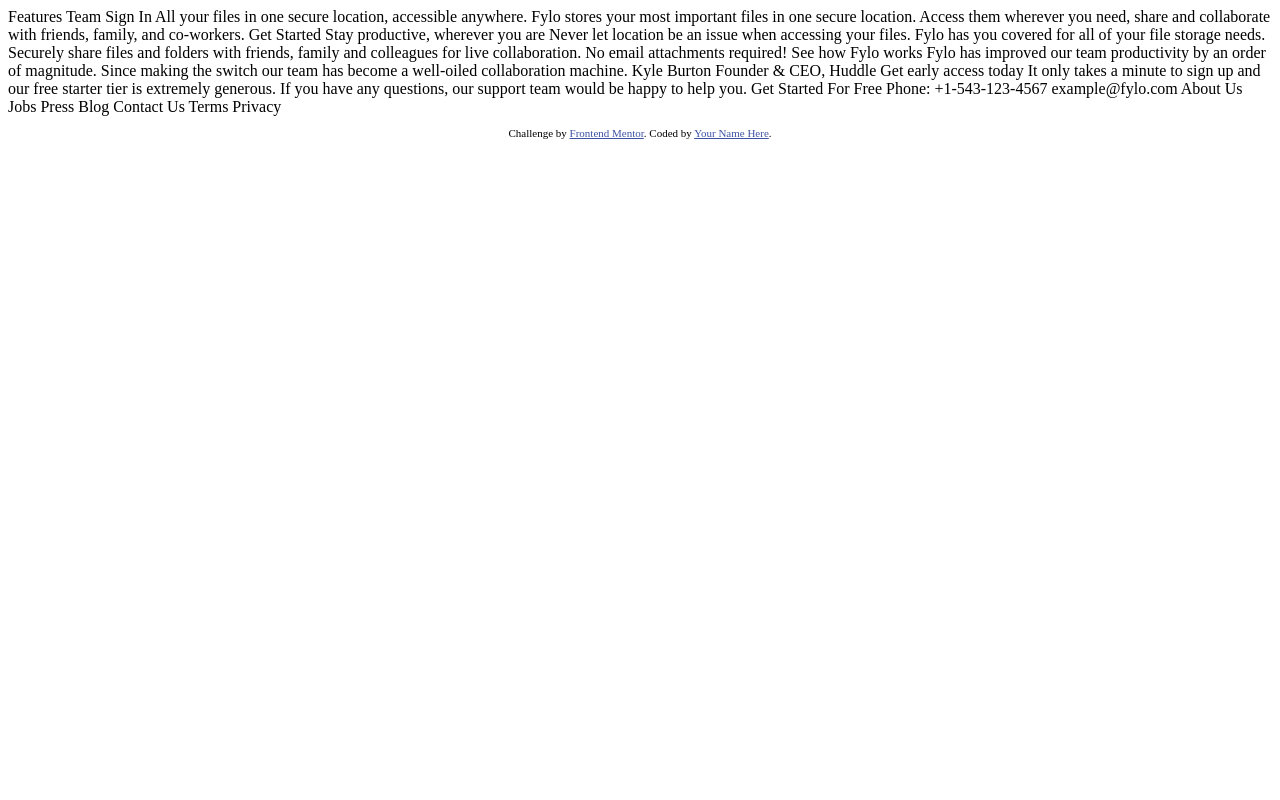
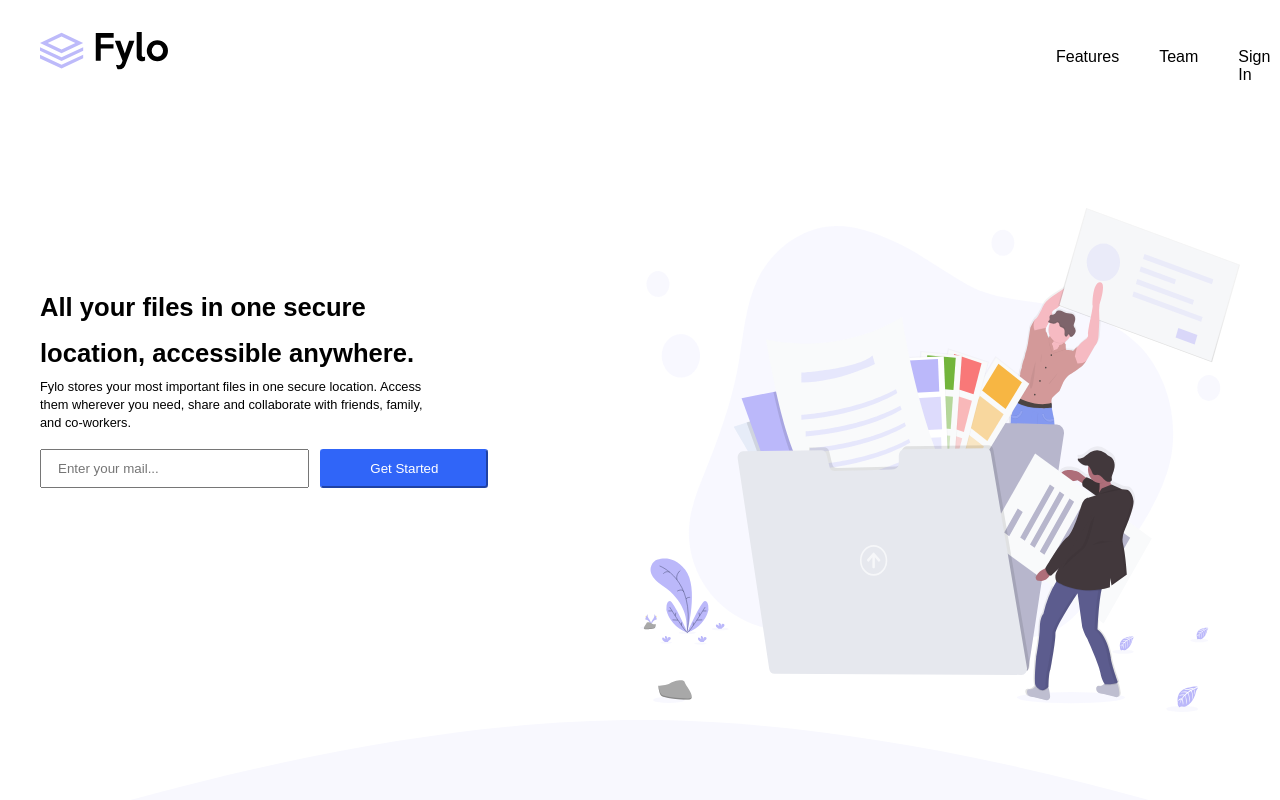
Before and after one commit to NjezeOj/fylo-landing-page-with-two-column-layout-master, a plain HTML site: page index.html in a window 1280 px wide. Shown: the top 800 px of the page. Drawn offline with Linux system fonts and the light colour scheme.

Commit message:
HTML and CSS code modified

```diff
--- /dev/null
+++ b/css/index.css
@@ -0,0 +1,92 @@
+body{
+    font-family: 'Raleway', sans-serif;
+    margin-top: 2rem;
+    background-image: url("../images/bg-curve-desktop.svg");
+    background-repeat: no-repeat;
+    background-size: 300% 130%;  /*width height*/
+    background-position: -80rem 45rem;/*horizontal vertical*/
+    height: 100vh;
+}
+
+.container{
+    display: flex;
+    flex-direction: column;
+
+}
+
+nav{
+    display: flex;
+    flex-direction: row;
+    margin-left: 2rem;
+    margin-right: 2rem;
+}
+
+.nav-logo{
+    width: 8rem;
+}
+
+.nav-links{
+    display: flex;
+    flex-direction: row;
+    margin-left: 53rem;
+}
+
+/*All your files in one secure*/
+
+.div1{
+    background-image: url("../images/illustration-1.svg");
+    background-repeat: no-repeat;
+    margin-top: 5rem;
+    background-size: 50% 90%; /*width height*/
+    background-position: right;
+    height: 70vh;
+    margin-left: 2rem;
+    margin-right: 2rem;
+}
+
+.child-div1{
+    padding-top:6rem;
+    font-size: 0.8rem;
+}
+
+.div-1p{
+    line-height: 0.3rem;
+    font-size: 0.8rem;
+}
+
+.child-div1>form{
+    margin-top: 1.5rem;
+
+}
+
+.searchbar1{
+    width: 16.8rem;
+    padding: 0.6rem 0rem 0.6rem 1rem;
+}
+
+.submit1{
+    margin-left: 0.5rem;
+    padding: 0.6rem 0rem 0.6rem 0rem;
+    width: 10.5rem;
+    background-color: hsl(224, 93%, 58%);
+    border-radius: 0.2rem;
+    color: white;
+    border-color: hsl(224, 93%, 58%);;
+}
+
+/*Stay Productive*/
+
+.div2{
+    margin: 20rem 2rem 0rem 2rem;
+}
+
+.div2-h1{
+    :40rem;
+
+}
+
+.div2-p1{
+    margin-top: 2rem;
+    line-height: 0.5rem;
+    font-size: 0.8rem;
+}
--- a/index.html
+++ b/index.html
@@ -7,67 +7,123 @@
   <link rel="icon" type="image/png" sizes="32x32" href="./images/favicon-32x32.png">
 
   <title>Frontend Mentor | Fylo landing page with two column layout</title>
-
+  <link rel="stylesheet" type="text/css" href="css/index.css">
   <!-- Feel free to remove these styles or customise in your own stylesheet 👍 -->
   <style>
     .attribution { font-size: 11px; text-align: center; }
     .attribution a { color: hsl(228, 45%, 44%); }
   </style>
 </head>
+
 <body>
+  <div class="container">
+    <nav>
+      <div>
+        <img class="nav-logo" src="images/logo.svg">
+      </div>
 
-  Features
-  Team
-  Sign In
+      <div class="nav-links">
+        <ul>Features</ul>
+        <ul>Team</ul>
+        <ul>Sign In</ul>
+      </div>
+    </nav>
 
-  All your files in one secure location, accessible anywhere.
+    <div class="div1">
+      <div class="child-div1">
+        <h1>All your files in one secure</h1>
+        <h1>location, accessible anywhere.</h1>
+        <div class="div-1p">
+          <p>Fylo stores your most important files in one secure location. Access</P>
+          <p>them wherever you need, share and collaborate with friends, family,</p>
+          <p>and co-workers.</p>
+        </div>
 
-  Fylo stores your most important files in one secure location.
-  Access them wherever you need, share and collaborate with friends,
-  family, and co-workers.
+        <form>
+          <input class="searchbar1" type="search" placeholder="Enter your mail...">
+          <input class="submit1" type="submit" value="Get Started">
+        </form>
+      </div>
 
-  Get Started
+    </div>
 
+    <div class="div2">
+      <h1 class="div2-h1">
         Stay productive, wherever you are
+      </h1>
 
-  Never let location be an issue when accessing your files. Fylo has you
-  covered for all of your file storage needs.
+      <div class="div2-p1">
+        <p>Never let location be an issue when accessing your files. Fylo has you</p>
+        <p>covered for all of your file storage needs.</p>
+      </div>
 
-  Securely share files and folders with friends, family and colleagues for
-  live collaboration. No email attachments required!
+      <div class="div2-p2">
+        <p>Securely share files and folders with friends, family and colleagues for</p>
+        <p>live collaboration. No email attachments required!</p>
+      </div>
 
-  See how Fylo works
+      <div>
+        <a>See how Fylo works <img src="images/icon-arrow.svg"> </a>
+      </div>
 
-  Fylo has improved our team productivity by an order of magnitude. Since
-  making the switch our team has become a well-oiled collaboration machine.
+      <div>
+        <img src="images/icon-quotes.svg">
+        <p>Fylo has improved our team productivity by</p>
+        <p>an order of magnitude. Since making the switch our team has become a well-oiled</p>
+        <p>collaboration machine.</p>
 
-  Kyle Burton
-  Founder & CEO, Huddle
+        <div>
+          <img src="images/avatar-testimonial.jpg">
+          <div>
+            <p>Kyle Burton</p>
+            <p>Founder & CEO, Huddle</p>
+          </div>
+        </div>
+      </div>
+    </div>
 
+    <div>
+      <h3>
         Get early access today
-
+      </h3>
+      <p>
         It only takes a minute to sign up and our free starter tier is extremely generous.
         If you have any questions, our support team would be happy to help you.
-
-  Get Started For Free
-
-  Phone: +1-543-123-4567
-  example@fylo.com
-
-  About Us
-  Jobs
-  Press
-  Blog
-
-  Contact Us
-  Terms
-  Privacy
+      </p>
+      <form>
+        <input type="search" name="Enter your mail">
+        <input type="submit" value="Get Started">
+      </form>
+    </div>
 
     <footer>
+      <div>
+        <img src="images/logo.svg">
+        <ul><img src="images/icon-phone.svg"> Phone: +1-543-123-4567</ul>
+        <ul><img src="images/icon-email.svg"> example@fylo.com</ul>
+      </div>
+      <div>
+        <ul>About Us</ul>
+        <ul>Jobs</ul>
+        <ul>Press</ul>
+        <ul>Blog</ul>
+      </div>
+      <div>
+        <ul>Contact Us</ul>
+        <ul>Terms</ul>
+        <ul>Privacy</ul>
+      </div>
+      <div>
+        <img>
+        <img>
+        <img>
+      </div>
+
       <p class="attribution">
         Challenge by <a href="https://www.frontendmentor.io?ref=challenge" target="_blank">Frontend Mentor</a>.
         Coded by <a href="#">Your Name Here</a>.
       </p>
     </footer>
+  </div>
 </body>
 </html>
```
Also changed, not shown: design/desktop-design.jpg, design/desktop-preview.jpg. Lines whose indentation alone changed are shown as unchanged.
